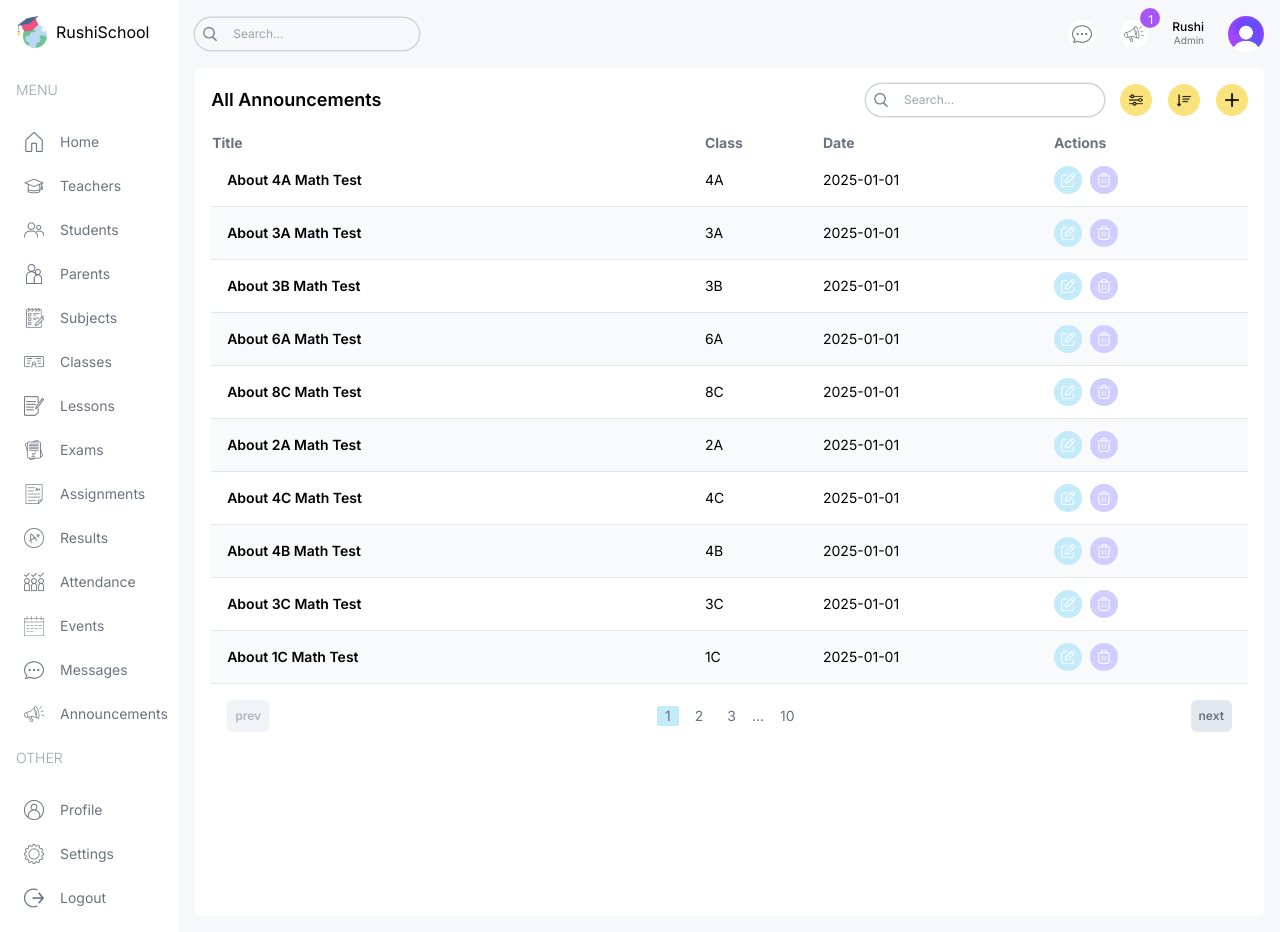
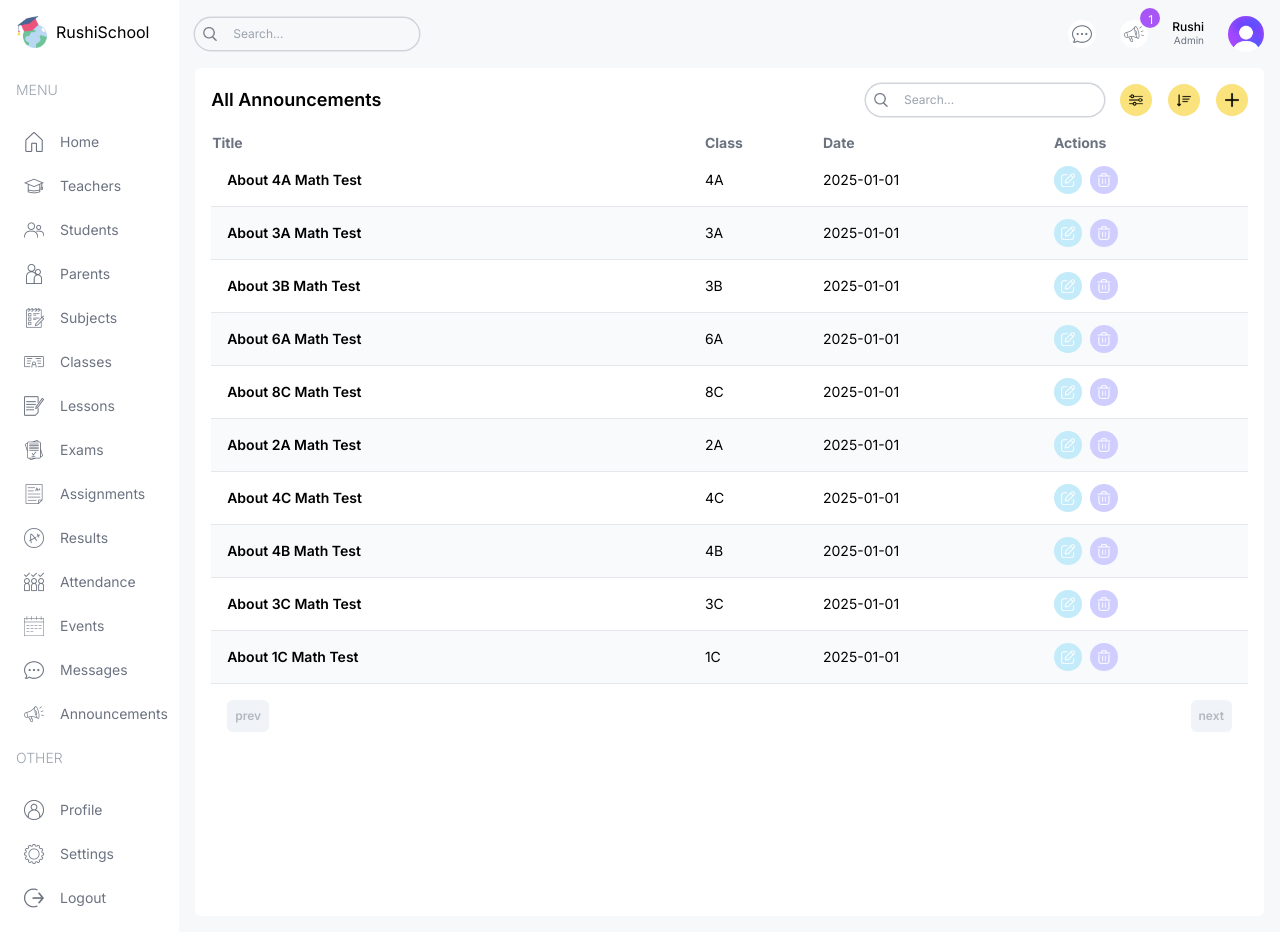
Before and after one commit to RUSHi-VAiRALE/schoolManagementWebRV, a Next.js app: page /list/announcements in a window 1280 px wide. Built offline with nearby package versions, Linux system fonts and the light colour scheme.

Commit message:
fetched data from postgres

```diff
--- a/src/app/(Dashboard)/list/teachers/page.tsx
+++ b/src/app/(Dashboard)/list/teachers/page.tsx
@@ -4,20 +4,14 @@ import TableSearch from '@/components/TableSearch'
 import Image from 'next/image'
 import React from 'react'
 import Link from 'next/link'
-import { role, teachersData } from '@/lib/data'
+import { role} from '@/lib/data'
 import FormModal from '@/components/FormModal'
+import { Class, Prisma, Subject, Teacher } from '@prisma/client'
+import prisma from '@/lib/prisma'
+import { ITEM_PER_PAGE } from '@/lib/settings'
 
-type Teacher = {
-    id:number;
-    teacherId:string;
-    name:string;
-    email?:string;
-    photo:string;
-    subjects:string[];
-    classes:string[];
-    address:string;
-    phone:number;
-}
+
+type TeacherList = Teacher & {subject:Subject[]} & {classes:Class[]}
 
 const columns = [
     {
@@ -55,20 +49,18 @@ const columns = [
     },
 ]
 
-function TeacherListPage() {
-
-    const renderRow = (item:Teacher) => (
+const renderRow = (item:TeacherList) => (
         <tr key={item.id} className='border-b border-gray-200 even:bg-slate-50 text-sm hover:bg-custPurpleLight'>
             <td className='flex items-center gap-4 p-4'>
-                <Image src={item.photo} alt='photo' width={40} height={40} className='md:hidden xl:block w-10 h-10 object-cover rounded-full'/>
+                <Image src={item.img || '/avatar.png'} alt='photo' width={40} height={40} className='md:hidden xl:block w-10 h-10 object-cover rounded-full'/>
                 <div className='flex flex-col'>
                     <h3 className='font-semibold'>{item.name}</h3>
                     <p className='text-xs text-gray-500'>{item?.email}</p>
                 </div>
             </td>
-            <td className='hidden md:table-cell'>{item.teacherId}</td>
-            <td className='hidden md:table-cell'>{item.subjects.join(",")}</td>
-            <td className='hidden md:table-cell'>{item.classes.join(",")}</td>
+            <td className='hidden md:table-cell'>{item.username}</td>
+            <td className='hidden md:table-cell'>{item.subject.map(item=>item.name).join(",")}</td>
+            <td className='hidden md:table-cell'>{item.classes.map(item=>item.name).join(',') || '-'}</td>
             <td className='hidden md:table-cell'>{item.phone}</td>
             <td className='hidden md:table-cell'>{item.address}</td>
             <td>
@@ -85,6 +77,27 @@ function TeacherListPage() {
             </td>
         </tr>
     )
+
+
+async function TeacherListPage({searchParams,}:{searchParams:{[key:string]:string | undefined};}) {
+
+    const {page , ...queryParams} = await searchParams;
+    const p = page ? parseInt(page) : 1;
+
+    const [data,count] = await prisma.$transaction([
+        prisma.teacher.findMany(
+        {
+            include:{
+                subject:true,
+                classes:true,
+            },
+            take: ITEM_PER_PAGE,
+            skip: ITEM_PER_PAGE * (p-1),
+        }),
+        prisma.teacher.count()
+    ])
+    console.log("rendered")
+    //console.log(data)
 
   return (
     <div className='bg-white h-full p-4 rounded-md flex-1 mt-0 m-4'>
@@ -106,9 +119,9 @@ function TeacherListPage() {
         </div>
 
         {/*List*/}
-        <TableList columns={columns} renderRow={renderRow} data={teachersData}/>
+        <TableList columns={columns} renderRow={renderRow} data={data}/>
         {/*Pagination*/}
-        <Pagination/>
+        <Pagination page={p} count={count}/>
     </div>
   )
 }
--- a/src/components/Pagination.tsx
+++ b/src/components/Pagination.tsx
@@ -1,19 +1,40 @@
+'use client'
+
+
+import { ITEM_PER_PAGE } from '@/lib/settings'
+import { useRouter } from 'next/navigation'
 import React from 'react'
 
-function Pagination() {
+function Pagination({page,count}:{page:number,count:number}) {
+
+  const router = useRouter();
+
+  const changePage = (newPage:number) =>{
+    const params = new URLSearchParams(window.location.search)
+    params.set("page",newPage.toString());
+    router.push(`${window.location.pathname}?${params}`);
+  }
+
+  const hasPrev = ITEM_PER_PAGE * (page-1) > 0;
+  const hasNext = ITEM_PER_PAGE * (page-1) + ITEM_PER_PAGE < count;
+
   return (
     <div className='p-4 flex items-center justify-between text-gray-500'>
-        <button disabled className='py-2 px-2 rounded-md bg-slate-200 text-xs font-semibold disabled:opacity-50 disabled:cursor-not-allowed'>
+        <button disabled={!hasPrev} className='py-2 px-2 rounded-md bg-slate-200 text-xs font-semibold disabled:opacity-50 disabled:cursor-not-allowed' onClick={()=>changePage(page-1)}>
             prev
         </button>
         <div className='flex items-center gap-2 text-sm'>
-            <button className='px-2 rounded-sm bg-custColor'>1</button>
-            <button className='px-2 rounded-sm'>2</button>
-            <button className='px-2 rounded-sm'>3</button>
-            ...
-            <button className='px-2 rounded-sm'>10</button>
+            {Array.from({
+              length:Math.ceil(count/ITEM_PER_PAGE)
+            },(_,index)=>{
+              const pageIndex = index+1;
+              return <button
+                key={pageIndex}
+                className={`px-2 rounded-sm ${page===pageIndex ? "bg-custColor":""}`}
+                onClick={()=>changePage(pageIndex)}>{pageIndex}</button>
+            })}
         </div>
-        <button className='py-2 px-2 rounded-md bg-slate-200 text-xs font-semibold disabled:opacity-50 disabled:cursor-not-allowed'>
+        <button disabled={!hasNext} className='py-2 px-2 rounded-md bg-slate-200 text-xs font-semibold disabled:opacity-50 disabled:cursor-not-allowed' onClick={()=>changePage(page+1)}>
             next
         </button>
     </div>
--- /dev/null
+++ b/src/lib/settings.ts
@@ -0,0 +1 @@
+export const ITEM_PER_PAGE = 5
```
Also changed, not shown: Read.txt (added).
